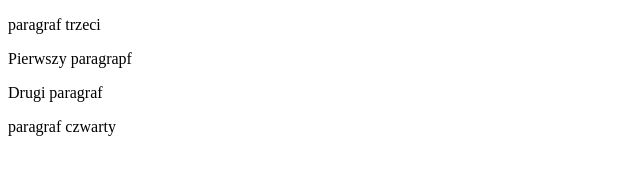
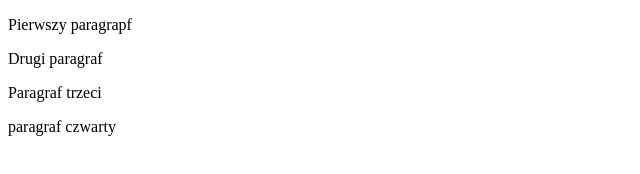
Before and after one commit to arisaktos/arisaktos.github.io, a plain HTML site: page index.html in a window 1280 px wide. Shown: the whole page, without its empty margins (0-640 px from the left). Drawn offline with Linux system fonts and the light colour scheme.

Commit message:
Porzadkuje!

```diff
--- a/index.html
+++ b/index.html
@@ -6,9 +6,9 @@
 </head>
 <body>
 
-    <p>paragraf trzeci</p>
     <p>Pierwszy paragrapf</p>
     <p>Drugi paragraf</p>
+    <p>Paragraf trzeci</p>
     <p>paragraf czwarty</p>
 
 </body>
```
